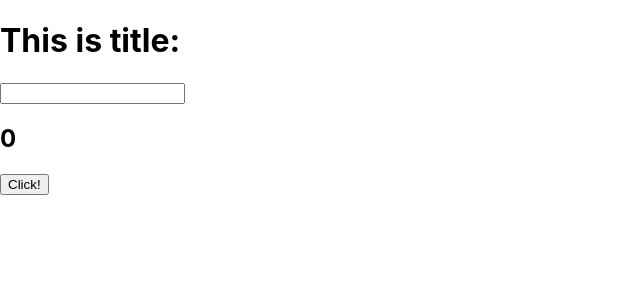
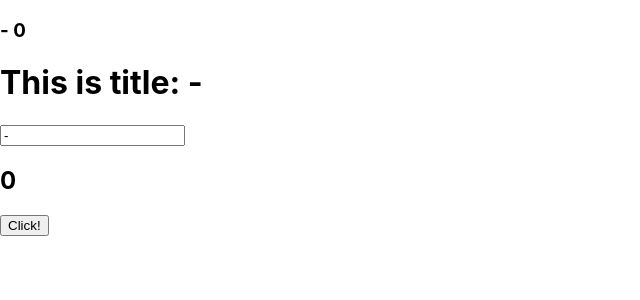
Before and after one commit to Builder296/train-react, a React (Create React App) app: page / in a window 1280 px wide. Shown: the top 300 px of the page, without its empty margins (0-640 px from the left). Built offline with nearby package versions, Linux system fonts and the light colour scheme.

Commit message:
Hook : useEffect once time be called

```diff
--- a/src/index.js
+++ b/src/index.js
@@ -8,18 +8,17 @@ import * as serviceWorker from './serviceWorker';
 
 function Example(props) {
   const [count, setCount] = useState(0);
-  const [title, setTitle] = useState("");
+  const [title, setTitle] = useState("-");
 
-  // useEffect has 2 param :
-  // (callback fn, watch some state)
-  // it's working when your interest state is changed.
-  // ps. call once time when component mount.
+  const [name, setName] = useState("");
+
   useEffect(() => {
-    console.log("This is effect");
-  },[title]);
+    setName(title + ' ' + count);
+  },[]); // call once time when component is mounted
 
   return(
     <>
+      <h3>{name}</h3>
       <h1>This is title: {title}</h1>
       <input value={title} onChange={(event) => setTitle(event.target.value)}/>
       <h2>{count}</h2>
```
